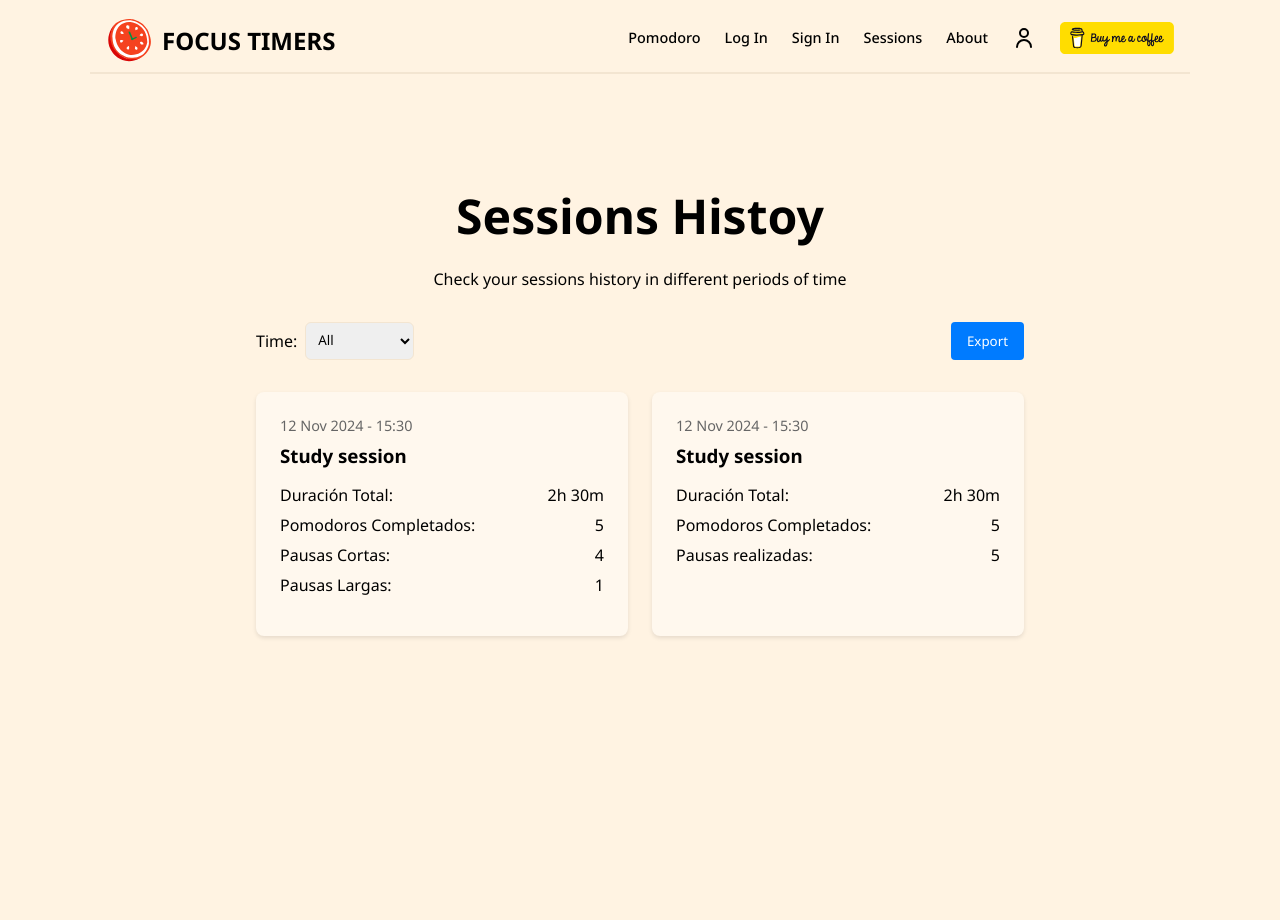
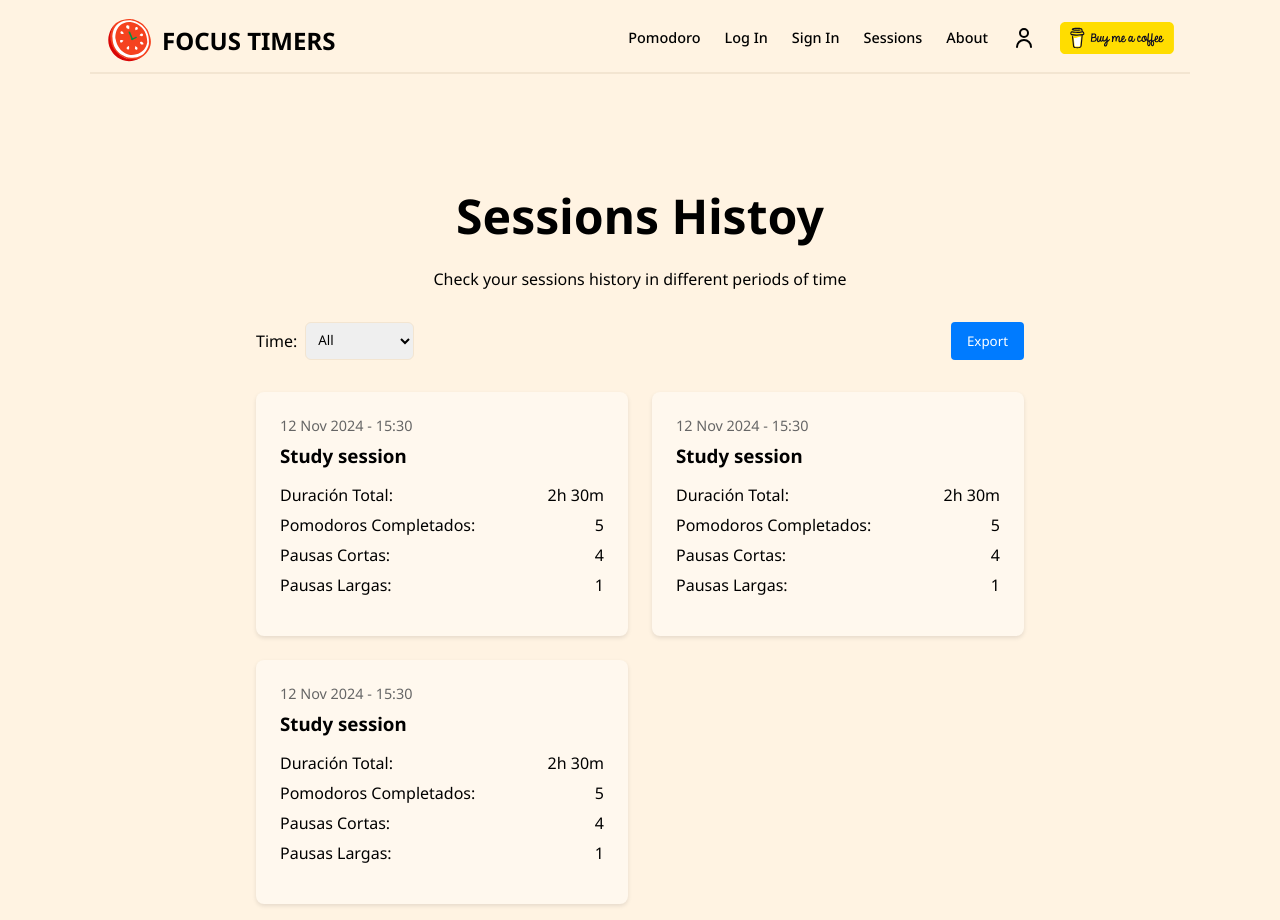
Before and after one commit to AlgorithmicPaws/focus-timers-ing, a React (Create React App) app in the folder frontend/: page /sesions in a window 1280 px wide. Before the commit the page ends 800 px from the top, so only its background shows below. Built offline with nearby package versions, Linux system fonts and the light colour scheme.

Commit message:
session card component

```diff
--- /dev/null
+++ b/frontend/src/components/session/SessionCard.jsx
@@ -0,0 +1,28 @@
+import React from 'react'
+
+export default function SessionCard() {
+  return (
+    <div class="session-card">
+        <div class="session-date">12 Nov 2024 - 15:30</div>
+        <h3>Study session</h3>
+        <div class="session-stats">
+            <div class="stat-item">
+                <span>Duración Total:</span>
+                <span>2h 30m</span>
+            </div>
+            <div class="stat-item">
+                <span>Pomodoros Completados:</span>
+                <span>5</span>
+            </div>
+            <div class="stat-item">
+                <span>Pausas Cortas:</span>
+                <span>4</span>
+            </div>
+            <div class="stat-item">
+                <span>Pausas Largas:</span>
+                <span>1</span>
+            </div>
+        </div>
+    </div>
+  )
+}
--- a/frontend/src/pages/Sesions.jsx
+++ b/frontend/src/pages/Sesions.jsx
@@ -1,5 +1,8 @@
 import '../styles/sesions.css'
 import React from 'react'
+
+import '../components/session/SessionCard.jsx'
+import SessionCard from '../components/session/SessionCard.jsx'
 
 export default function Sesions() {
   return (
@@ -26,46 +29,9 @@ export default function Sesions() {
                 <button class="export-button">Export</button>
             </div>
             <div class="session-grid">
-                <div class="session-card">
-                    <div class="session-date">12 Nov 2024 - 15:30</div>
-                    <h3>Study session</h3>
-                    <div class="session-stats">
-                        <div class="stat-item">
-                            <span>Duración Total:</span>
-                            <span>2h 30m</span>
-                        </div>
-                        <div class="stat-item">
-                            <span>Pomodoros Completados:</span>
-                            <span>5</span>
-                        </div>
-                        <div class="stat-item">
-                            <span>Pausas Cortas:</span>
-                            <span>4</span>
-                        </div>
-                        <div class="stat-item">
-                            <span>Pausas Largas:</span>
-                            <span>1</span>
-                        </div>
-                    </div>
-                </div>
-                <div class="session-card">
-                    <div class="session-date">12 Nov 2024 - 15:30</div>
-                    <h3>Study session</h3>
-                    <div class="session-stats">
-                        <div class="stat-item">
-                            <span>Duración Total:</span>
-                            <span>2h 30m</span>
-                        </div>
-                        <div class="stat-item">
-                            <span>Pomodoros Completados:</span>
-                            <span>5</span>
-                        </div>
-                        <div class="stat-item">
-                            <span>Pausas realizadas:</span>
-                            <span>5</span>
-                        </div>
-                    </div>
-                </div>
+                <SessionCard />
+                <SessionCard />
+                <SessionCard />
             </div>
         </div>
       </main>
```
